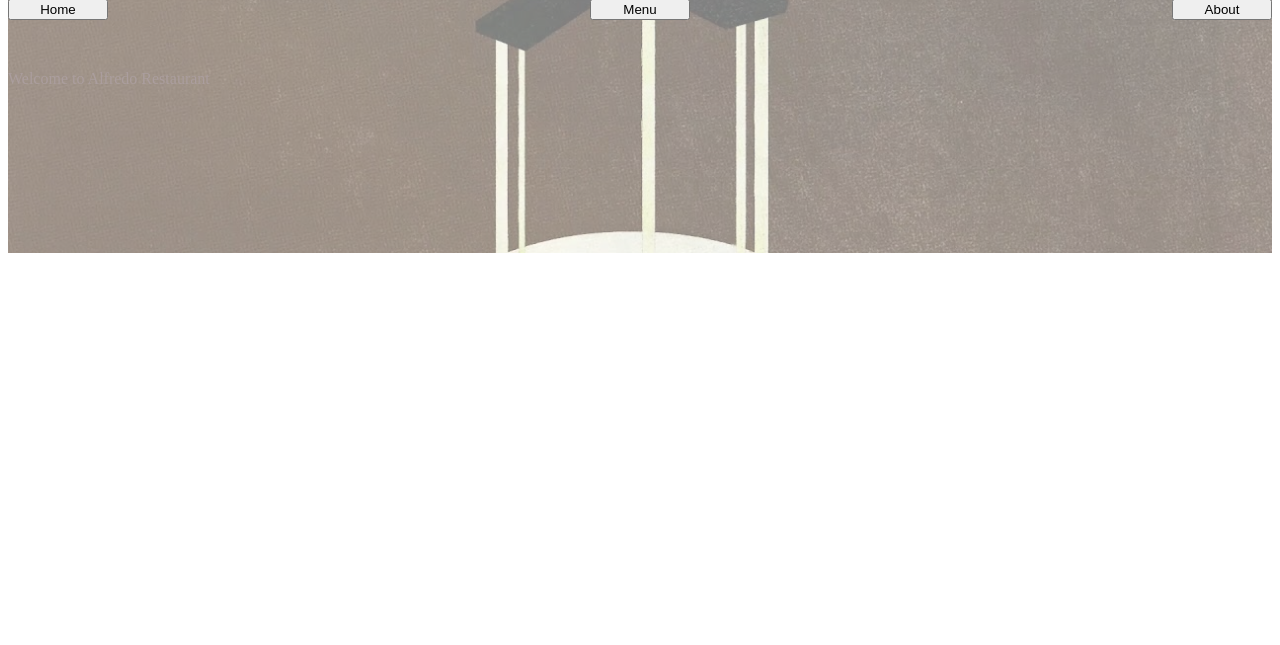
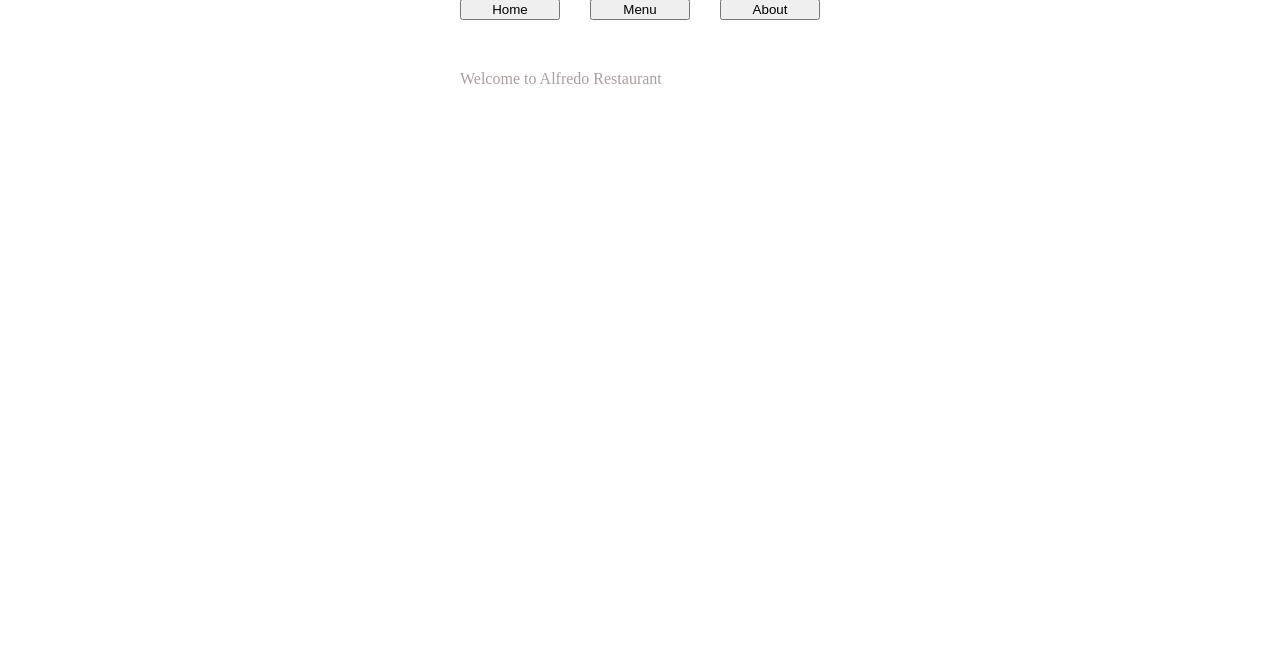
Before and after one commit to theusualfellow/restaurantPage, a website built with webpack: page src/index.html in a window 1280 px wide. Shown: the part 155-800 px from the top of the page. Built offline with nearby package versions, Linux system fonts and the light colour scheme.

Commit message:
Improve styling

```diff
--- a/src/style.css
+++ b/src/style.css
@@ -3,26 +3,6 @@ body{
     justify-content: center;
     align-items: center;
     color: rgb(171, 158, 158);
-}
-
-.background-image {
-    position: relative;
-    width: 100%;
-    height: 400px;
-    overflow: hidden;
-}
-
-.background-image::before {
-    content: "";
-    position: absolute;
-    top: 0;
-    left: 0;
-    width: 100%;
-    height: 100%;
-    background: url('../alfredo.jpg');
-    background-size: cover;
-    opacity: 0.5; /* Adjust the opacity here */
-    z-index: -1;
 }
 
 .restaurantName {
@@ -38,7 +18,7 @@ button{
 nav{
     display: flex;
     margin-top:10px;
-    justify-content: space-between;
+    gap:30px;
 }
 #content{
     margin-top: 50px;
```
